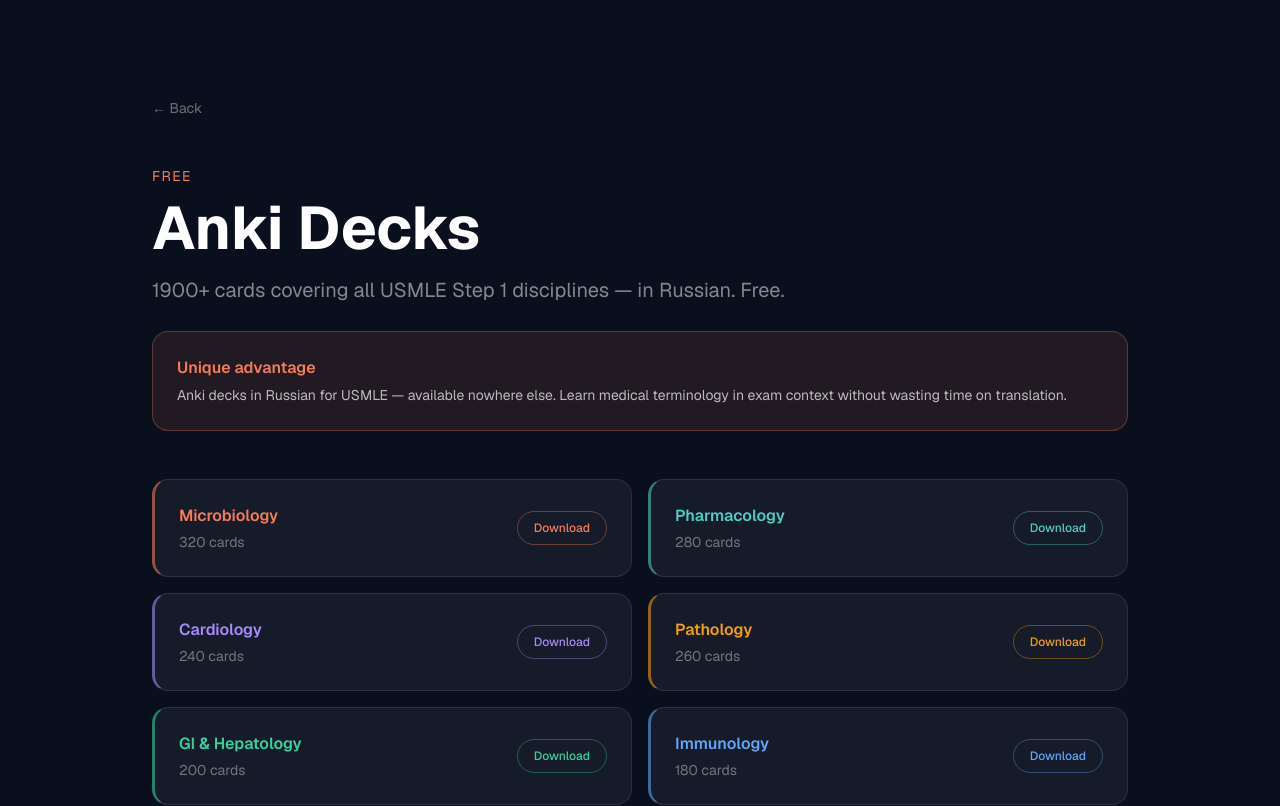
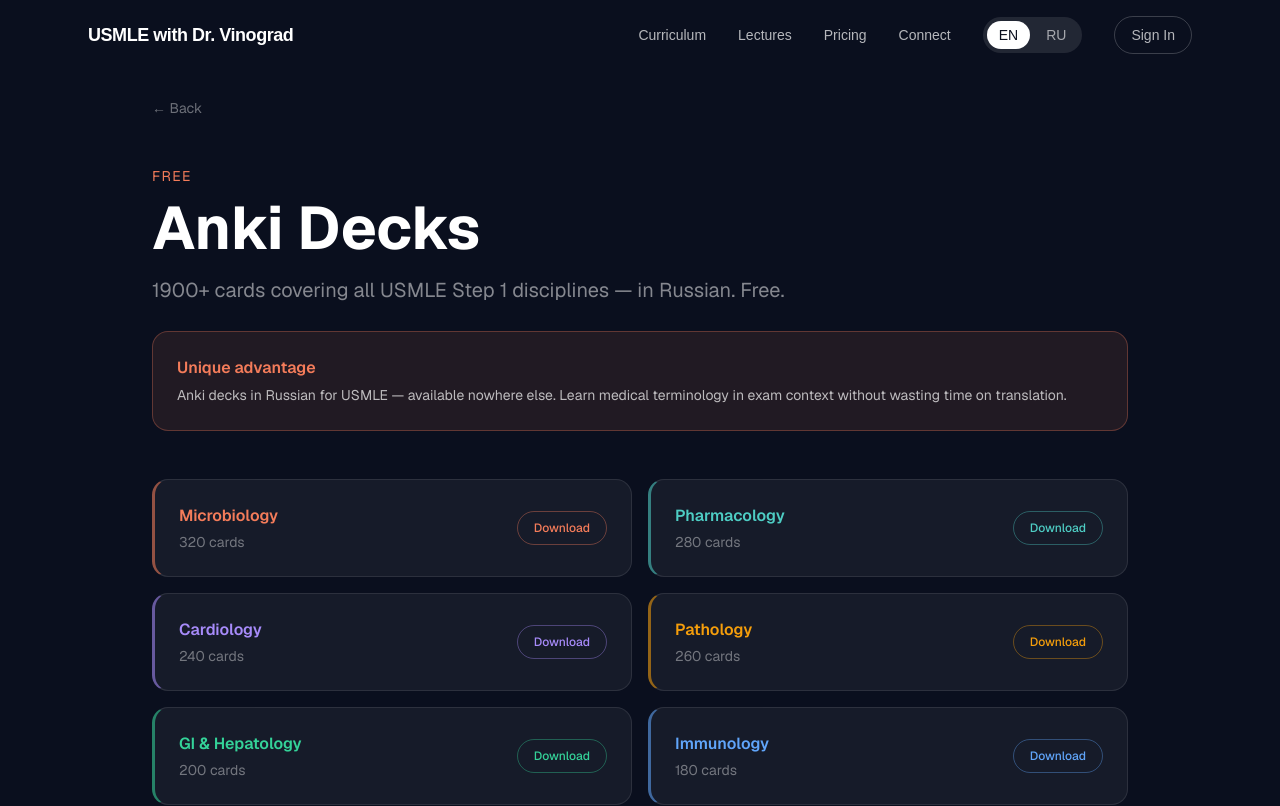
Before and after one commit to drasiiavinograd/asiiavinograd-site, a Next.js app: page /en/anki in a window 1280 px wide. Shown: the top 806 px of the page. Built offline with nearby package versions, Linux system fonts and the light colour scheme.

Commit message:
anki page: add NavBar and Footer

```diff
--- a/app/[locale]/anki/page.tsx
+++ b/app/[locale]/anki/page.tsx
@@ -1,6 +1,7 @@
 'use client';
-import { useTranslations, useLocale } from 'next-intl';
-import { useRouter } from 'next/navigation';
+import { useLocale } from 'next-intl';
+import NavBar from '../../../components/NavBar';
+import Footer from '../../../components/Footer';
 
 const DECKS = [
   { slug: 'microbiology', color: '#f47c5a', cards: 320 },
@@ -15,7 +16,6 @@
 
 export default function AnkiPage() {
   const locale = useLocale();
-  const router = useRouter();
 
   const names: Record<string, { en: string; ru: string }> = {
     'microbiology':            { en: 'Microbiology',             ru: 'Микробиология' },
@@ -32,13 +32,15 @@
   const totalCards = DECKS.reduce((sum, d) => sum + d.cards, 0);
 
   return (
-    <main className="bg-[#0a0f1e] text-white min-h-screen font-sans">
+    <>
+      <NavBar />
+      <main className="bg-[#0a0f1e] text-white min-h-screen font-sans">
       <div className="max-w-5xl mx-auto px-6 py-24">
 
         {/* Back */}
-        <button onClick={() => router.back()} className="text-white/40 hover:text-white text-sm mb-12 transition-colors">
+        <a href={isRu ? '/ru' : '/'} className="text-white/40 hover:text-white text-sm mb-12 transition-colors inline-block">
           ← {isRu ? 'Назад' : 'Back'}
-        </button>
+        </a>
 
         {/* Header */}
         <div className="mb-6">
@@ -127,5 +129,7 @@
 
       </div>
     </main>
+      <Footer />
+    </>
   );
 }
```
